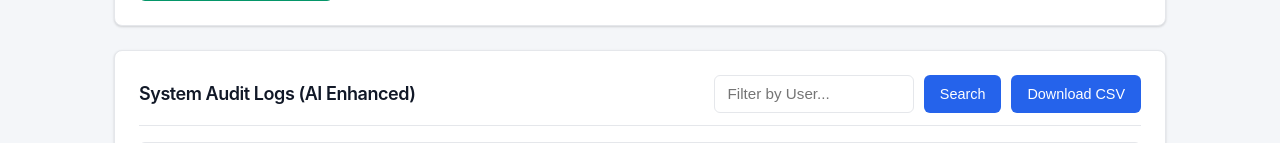
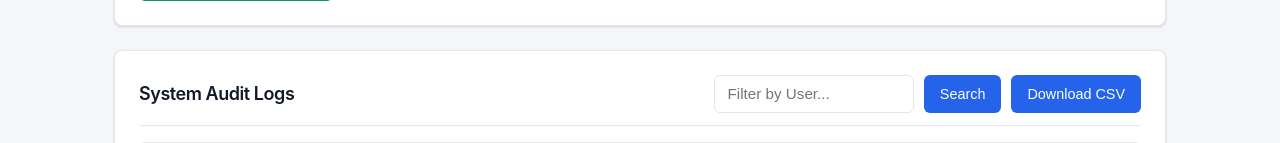
Before and after one commit to S-Prasanth-1511/Secure-EHR-System, a Flask app: template templates/admin_dashboard.html in a window 1280 px wide. Shown: the part 1632-1775 px from the top of the page. Run offline with Flask 3, Linux system fonts and the light colour scheme; the template is opened without the code that fills it: values that come from a table or form of the project are taken from there, others are empty; parts of the project's set-up code (start-up, migrations or seed data) failed here and were passed over; some libraries are stand-ins or nearby versions.

Commit message:
Update the ./README.md and ./requirements.txt and add some screenshots of the system

```diff
--- a/requirements.txt
+++ b/requirements.txt
@@ -2,5 +2,8 @@ Flask
 Flask-SQLAlchemy
 charm-crypto
 pycryptodome
+scikit-learn
+pandas
+numpy
 
 #To install all the dependencies "pip install -r requirements.txt"
--- a/templates/admin_dashboard.html
+++ b/templates/admin_dashboard.html
@@ -127,7 +127,7 @@
 
     <div class="card">
         <div class="card-header">
-            <h2>System Audit Logs (AI Enhanced)</h2>
+            <h2>System Audit Logs</h2>
             <div style="display:flex; gap:10px;">
                 <input type="text" id="log-filter-user" placeholder="Filter by User..." style="width:200px; margin:0;">
                 <button onclick="fetchLogs()" style="background-color: var(--primary); color:white;">Search</button>
```
Also changed, not shown: README.md, 7 other files.
